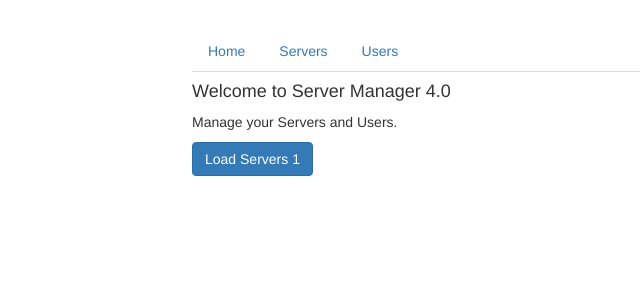
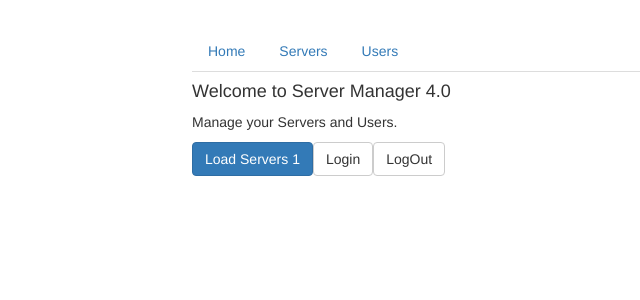
Before and after one commit to Rupam0710/Routing-Angular, an Angular app: page /home in a window 1280 px wide. Shown: the top 300 px of the page, without its empty margins (73-713 px from the left). Built offline with nearby package versions, Linux system fonts and the light colour scheme.

Commit message:
124cm Using a fake auth service v152

```diff
--- a/src/app/home/home.component.html
+++ b/src/app/home/home.component.html
@@ -3,3 +3,5 @@
 <button class="btn btn-primary" (click)="onLoadServers(1)">
   Load Servers 1
 </button>
+<button class="btn btn-default" (click)="onLogin()">Login</button>
+<button class="btn btn-default" (click)="onLogOut()">LogOut</button>
--- a/src/app/home/home.component.ts
+++ b/src/app/home/home.component.ts
@@ -1,5 +1,7 @@
 import { Component, OnInit } from '@angular/core';
 import { Router } from '@angular/router';
+import { AuthService } from '../auth.service';
+
 @Component({
   selector: 'app-home',
   templateUrl: './home.component.html',
@@ -7,7 +9,7 @@
 })
 export class HomeComponent implements OnInit {
 
-  constructor(private router: Router) { }
+  constructor(private router: Router, private authservice: AuthService) { }
 
   ngOnInit() {
   }
@@ -15,4 +17,11 @@
   public onLoadServers(id: number) {
     this.router.navigate(['/servers', id, 'edit'], { queryParams: { allowEdit: 1 }, fragment: 'loading' });
   }
+
+  onLogin() {
+    this.authservice.login();
+  }
+  onLogOut() {
+    this.authservice.logout();
+  }
 }
```
